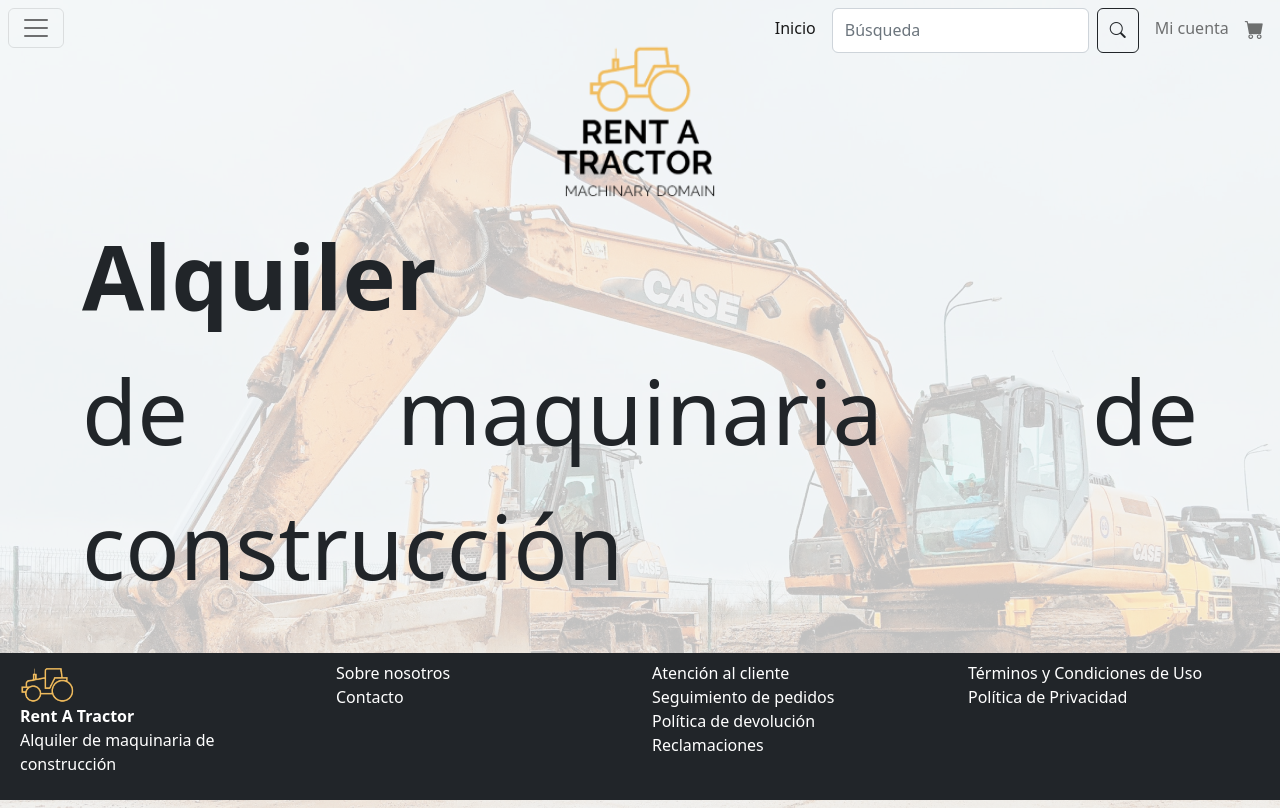
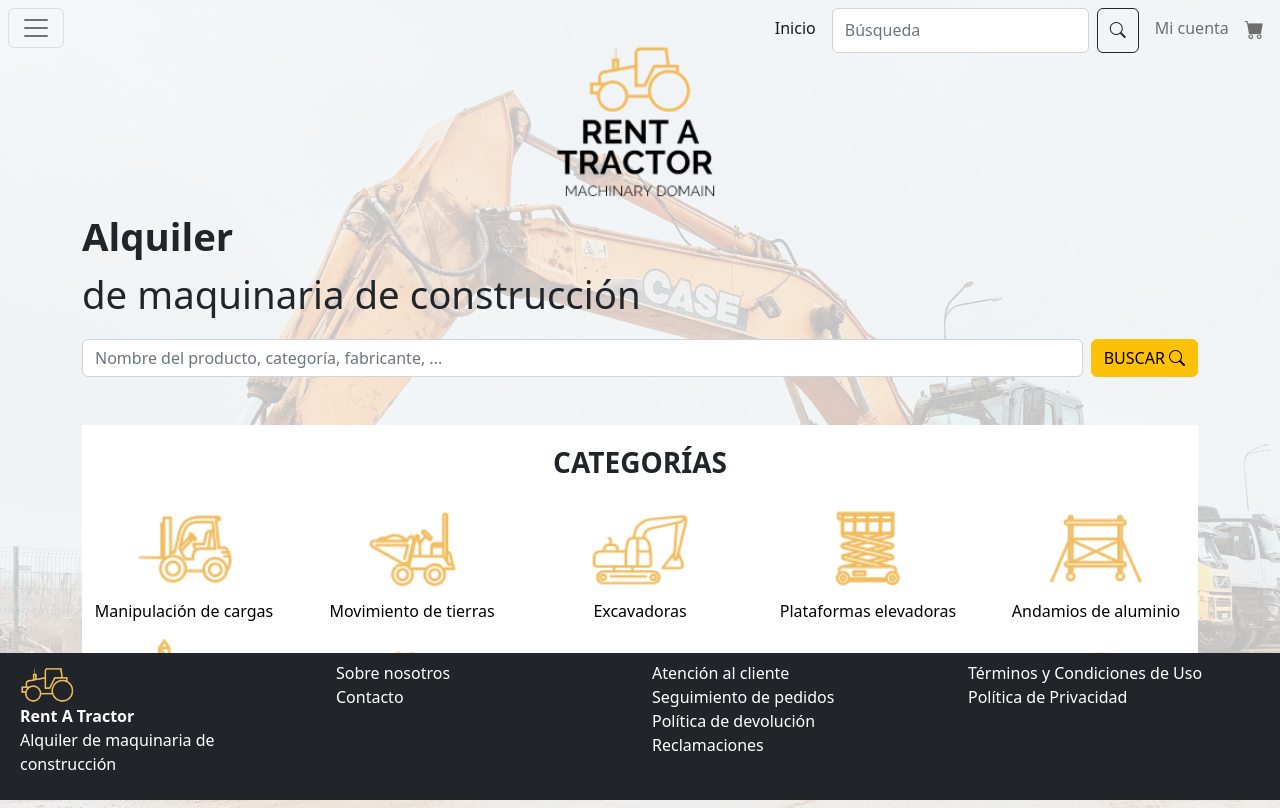
Before and after one commit to marsamber/PGPI, a Django app: page / in a window 1280 px wide. Run offline with Django 4.2, Linux system fonts and the light colour scheme.

Commit message:
Pagina de inicio

```diff
--- a/code/rentATractor/app/templates/index.html
+++ b/code/rentATractor/app/templates/index.html
@@ -1,4 +1,87 @@
 {% extends 'master.html' %} {% block contenido %}
-<strong style="font-size:90px">Alquiler</strong>
-<p style="font-size:90px">de maquinaria de construcción</p>
+<strong style="font-size:3vw">Alquiler</strong>
+<p style="font-size:3vw">de maquinaria de construcción</p>
+<form class="d-flex" role="search">
+    <input class="form-control me-2" type="search" placeholder="Nombre del producto, categoría, fabricante, ..." aria-label="Search">
+    <button class="btn btn-warning" type="submit"><span class="d-flex">BUSCAR&nbsp;<i class="bi bi-search"></i></span></button>
+</form>
+<div class="bg-white mt-5">
+    <div class="row pt-3">
+        <strong class="text-center fs-3">CATEGORÍAS</strong>
+    </div>
+    <div class="row mt-3">
+        <div class="col text-center">
+            <a class="text-decoration-none text-black" href="#">
+                <img src="../../media/manipulacionCargas.png" alt="Manipulación de cargas" width="100px" height="100px">
+                <br/>
+                Manipulación de cargas
+            </a>
+        </div>
+        <div class="col text-center">
+            <a class="text-decoration-none text-black" href="#">
+                <img src="../../media/movimientoTierras.png" alt="Movimiento de tierras" width="100px" height="100px">
+                <br/>
+                Movimiento de tierras
+            </a>
+        </div>
+        <div class="col text-center">
+            <a class="text-decoration-none text-black" href="#">
+                <img src="../../media/excavadoras.png" alt="Excavadoras" width="100px" height="100px">
+                <br/>
+                Excavadoras
+            </a>
+        </div>
+        <div class="col text-center">
+            <a class="text-decoration-none text-black" href="#">
+                <img src="../../media/plataformasElevadoras.png" alt="Plataformas elevadoras" width="100px" height="100px">
+                <br/>
+                Plataformas elevadoras
+            </a>
+            </div>
+        <div class="col text-center">
+            <a class="text-decoration-none text-black" href="#">
+                <img src="../../media/andamiosAluminio.png" alt="Andamios de aluminio" width="100px" height="100px">
+                <br/>
+                Andamios de aluminio
+            </a>
+        </div>
+    </div>
+    <div class="row mt-3 pb-3">
+        <div class="col text-center">
+            <a class="text-decoration-none text-black" href="#">
+                <img src="../../media/gruas.png" alt="Grúas" width="100px" height="100px">
+                <br/>
+                Grúas
+            </a>
+        </div>
+        <div class="col text-center">
+            <a class="text-decoration-none text-black" href="#">
+                <img src="../../media/maquinariaHormigon.png" alt="Maquinaria de hormigón" width="100px" height="100px">
+                <br/>
+                Maquinaria de hormigón
+            </a>
+        </div>
+        <div class="col text-center">
+            <a class="text-decoration-none text-black" href="#">
+                <img src="../../media/herramientasMano.png" alt="Herramientas de mano" width="100px" height="100px">
+                <br/>
+                Herramientas de mano
+            </a>
+        </div>
+        <div class="col text-center">
+            <a class="text-decoration-none text-black" href="#">
+                <img src="../../media/apisonadoras.png" alt="Apisonadoras" width="100px" height="100px">
+                <br/>
+                Apisonadoras
+            </a>
+        </div>
+        <div class="col text-center">
+            <a class="text-decoration-none text-black" href="#">
+                <img src="../../media/varios.png" alt="Varios" width="100px" height="100px">
+                <br/>
+                Varios
+            </a>
+        </div>
+    </div>
+</div>
 {% endblock %}
--- a/code/rentATractor/app/templates/master.html
+++ b/code/rentATractor/app/templates/master.html
@@ -77,7 +77,7 @@
                   <a class="nav-link" href="#">Maquinaria de hormigón</a>
                 </li>
                 <li class="nav-item text-center">
-                  <a class="nav-link" href="#">Herramientas de hormigón</a>
+                  <a class="nav-link" href="#">Herramientas de mano</a>
                 </li>
                 <li class="nav-item text-center">
                   <a class="nav-link" href="#">Apisionadoras</a>
```
Also changed, not shown: code/rentATractor/media/andamiosAluminio.png (added), code/rentATractor/media/apisonadoras.png (added), code/rentATractor/media/excavadoras.png (added), code/rentATractor/media/gruas.png (added), code/rentATractor/media/herramientasMano.png (added), code/rentATractor/media/manipulacionCargas.png (added), code/rentATractor/media/maquinariaHormigon.png (added), code/rentATractor/media/movimientoTierras.png (added), code/rentATractor/media/plataformasElevadoras.png (added), code/rentATractor/media/varios.png (added).
